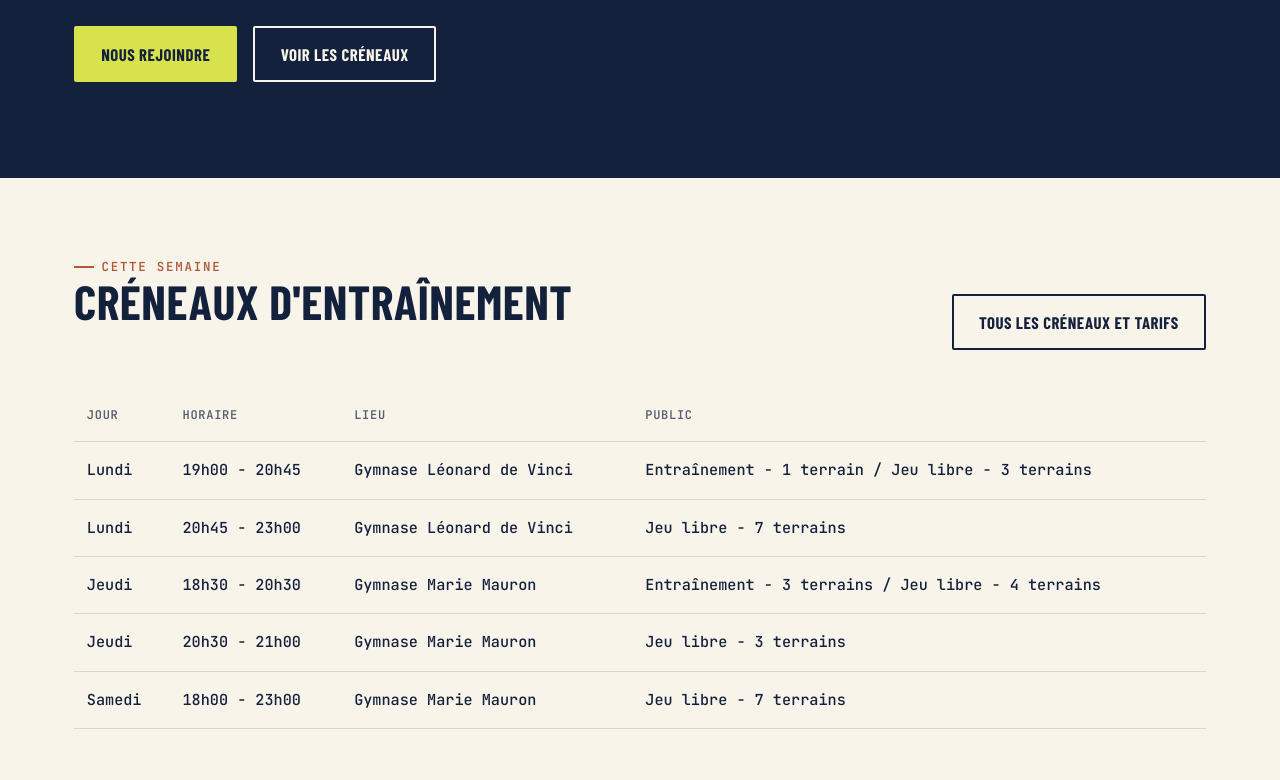
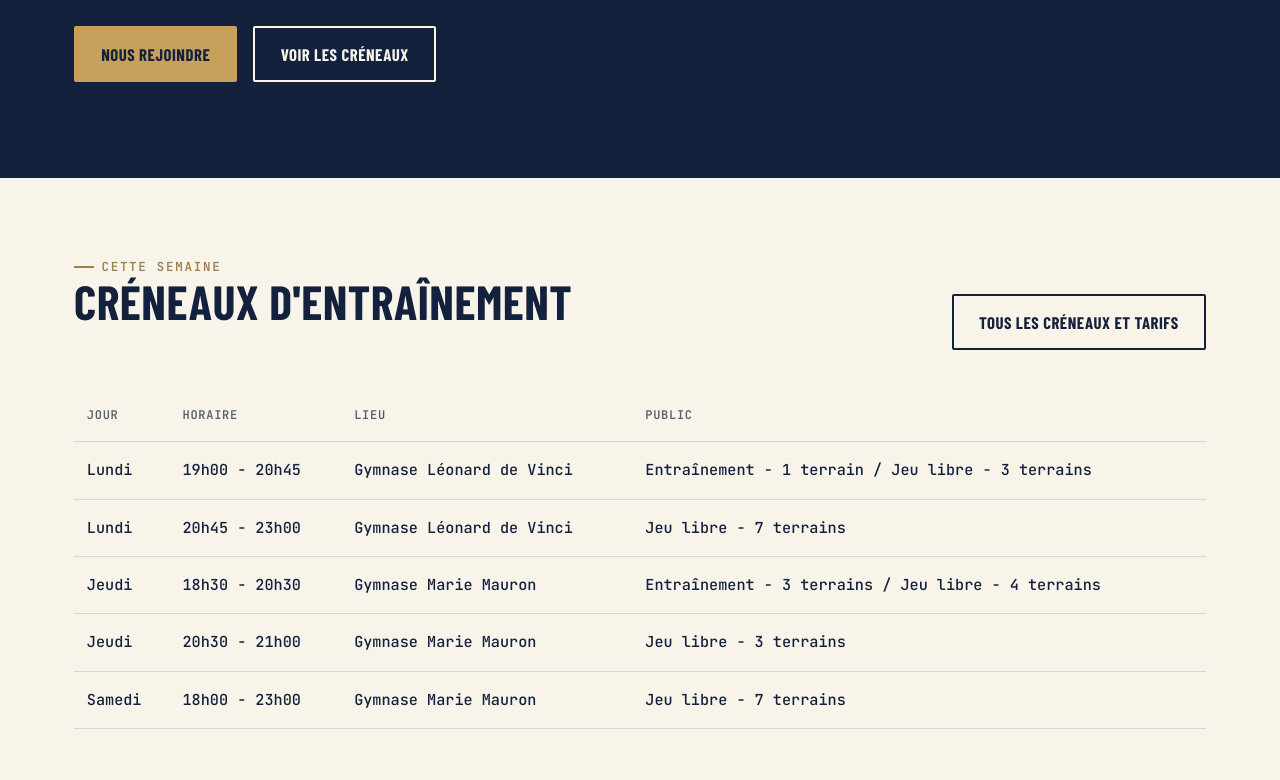
Before and after one commit to alphabad83/alphabad83, an Eleventy site: page src/index.njk in a window 1280 px wide. Shown: the part 577-1357 px from the top of the page. Built offline with nearby package versions, Linux system fonts and the light colour scheme; Eleventy itself is replaced by a stand-in of ours; files that its build step writes are made by us from their sources; a web font is replaced by a local one.

Commit message:
Update main.css

```diff
--- a/src/styles/main.css
+++ b/src/styles/main.css
@@ -12,9 +12,9 @@
   --stone: #EFE7D8;
   --stone-light: #F8F4EA;
   --white: #FFFFFF;
-  --lime: #D7E24C;
-  --lime-deep: #A9B62E;
-  --clay: #A83E1D;
+   --lime: #C6A15C;
+   --lime-deep: #A17F3F;
+   --clay: #8C6A34;
   --line: rgba(20, 33, 61, 0.14);
 
   --font-display: "Barlow Condensed", sans-serif;
```
